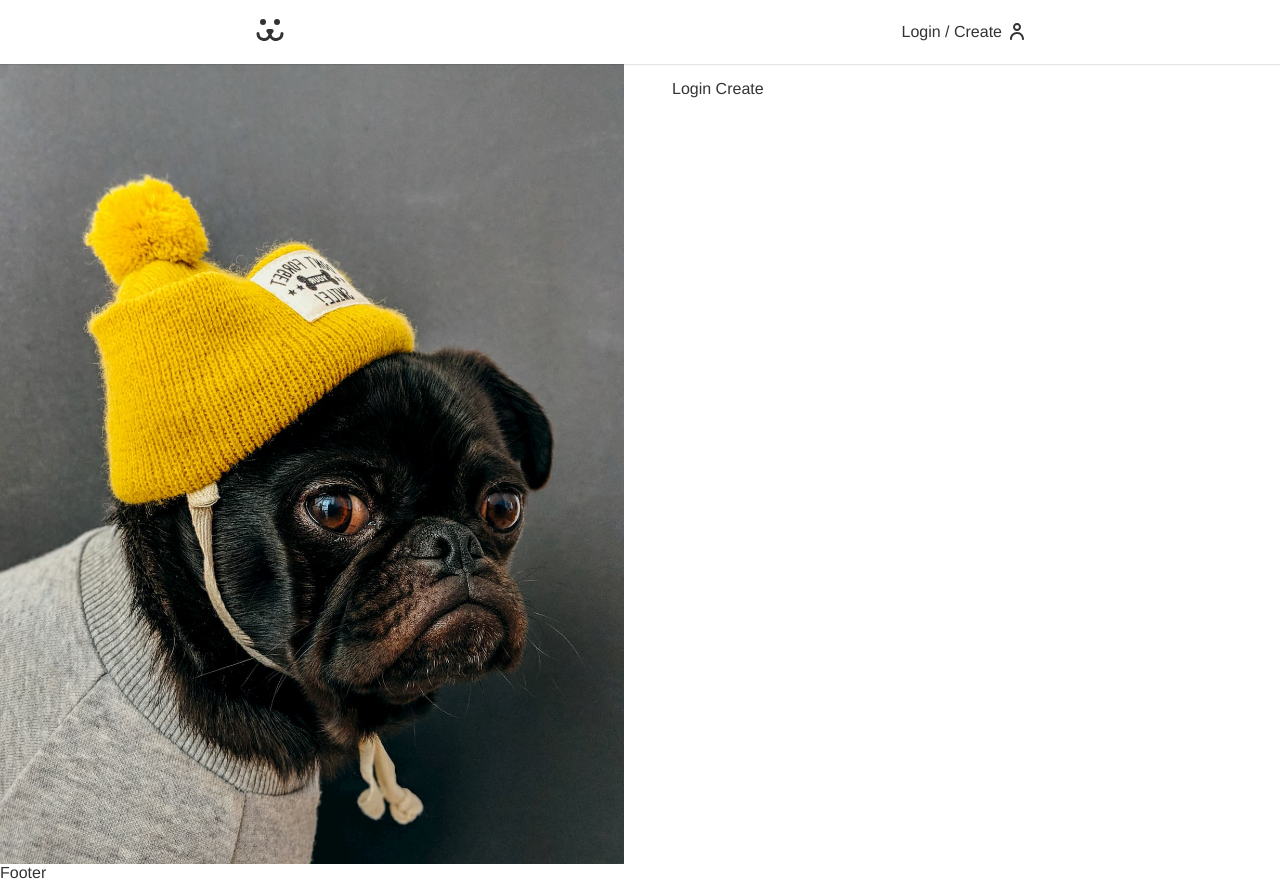
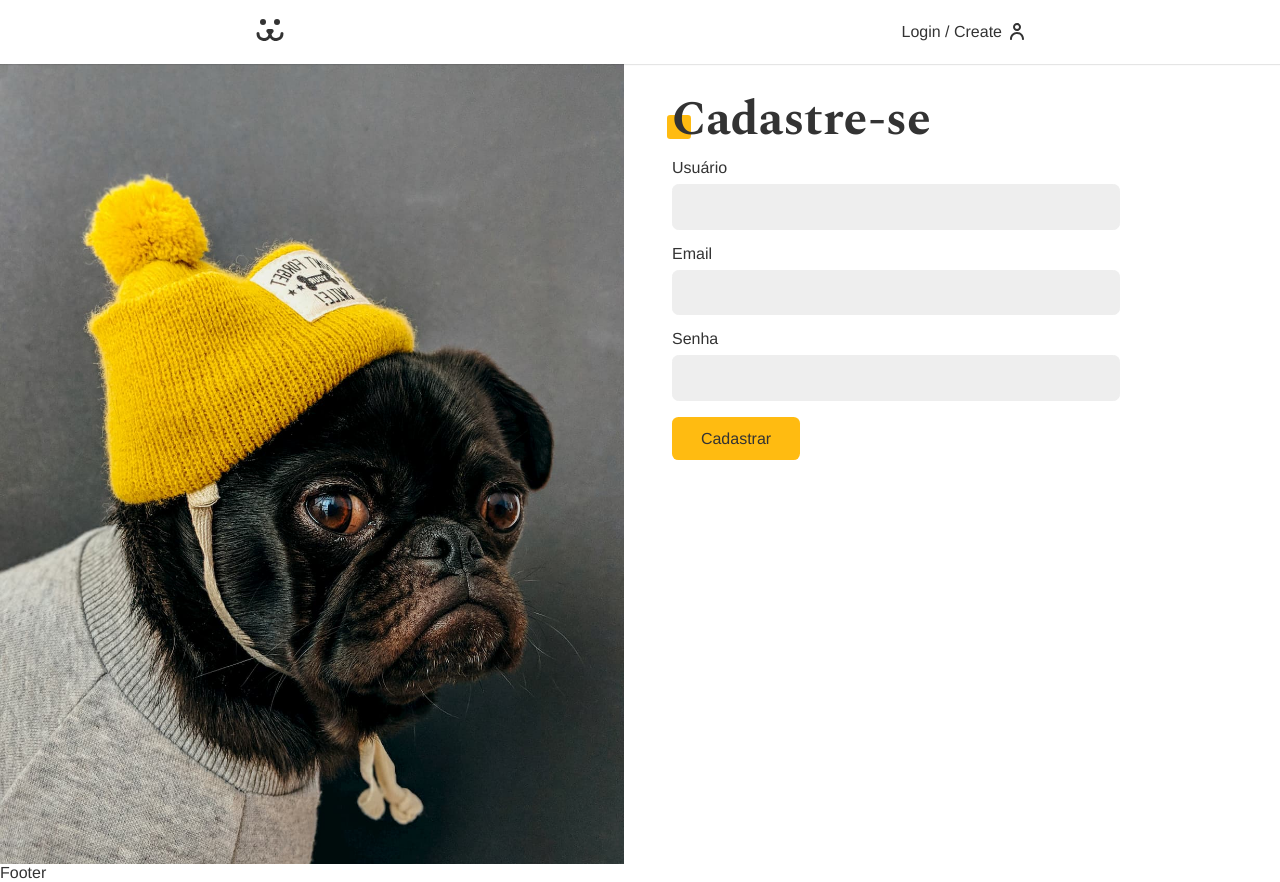
Before and after one commit to zoccalucas/dogs-react, a React (Vite) app: page /login/create in a window 1280 px wide. Built offline with nearby package versions, Linux system fonts and the light colour scheme.

Commit message:
feat: add create account

```diff
--- a/src/api.jsx
+++ b/src/Api.jsx
@@ -36,3 +36,16 @@
     },
   }
 }
+
+export function USER_POST(body) {
+  return {
+    url: API_URL + '/api/user',
+    options: {
+      method: 'POST',
+      headers: {
+        'Content-Type': 'application/json',
+      },
+      body: JSON.stringify(body),
+    },
+  }
+}
--- a/src/Components/Login/LoginCreate.jsx
+++ b/src/Components/Login/LoginCreate.jsx
@@ -1,10 +1,38 @@
 import React from 'react';
+import Button from '../Forms/Button';
+import Input from '../Forms/Input';
+import useForm from '../../Hooks/useForm';
+import { USER_POST } from '../../Api';
+import { UserContext } from '../../UserContext';
 
-function LoginCreate() {
+const LoginCreate = () => {
+  const username = useForm();
+  const email = useForm('email');
+  const password = useForm();
+
+  const { userLogin } = React.useContext(UserContext);
+
+  async function handleSubmit(event) {
+    event.preventDefault();
+    const { url, options } = USER_POST({
+      username: username.value,
+      email: email.value,
+      password: password.value,
+    });
+    const response = await fetch(url, options);
+    if(response.ok) userLogin(username.value, password.value);
+  }
+
   return (
-    <div>
-      Login Create
-    </div>
+    <section className="animeLeft">
+      <h1 className="title">Cadastre-se</h1>
+      <form onSubmit={handleSubmit}>
+        <Input label="Usuário" type="text" name="username" {...username} />
+        <Input label="Email" type="text" name="email" {...email} />
+        <Input label="Senha" type="password" name="password" {...password} />
+        <Button>Cadastrar</Button>
+      </form>
+    </section>
   )
 }
 
--- a/src/Hooks/useForm.jsx
+++ b/src/Hooks/useForm.jsx
@@ -5,6 +5,10 @@
     regex: /^(([^<>()[\]\\.,;:\s@"]+(\.[^<>()[\]\\.,;:\s@"]+)*)|.(".+"))@((\[[0-9]{1,3}\.[0-9]{1,3}\.[0-9]{1,3}\.[0-9]{1,3}\])|(([a-zA-Z\-0-9]+\.)+[a-zA-Z]{2,}))$/
     ,
     message: 'Preencha um e-mail válido',
+  },
+  password: {
+    regex: /^(?=.*\d)(?=.*[a-z])(?=.*[A-Z])[0-9a-zA-Z]{8,}$/,
+    message: 'A senha precisa ter 1 caracter maiusculo, 1 minusculo e 1 digito. Com no mínimo 8 caracteres.'
   }
 }
 
--- a/src/UserContext.jsx
+++ b/src/UserContext.jsx
@@ -1,5 +1,5 @@
 import React from 'react';
-import { TOKEN_POST, TOKEN_VALIDATE_POST, USER_GET } from './api';
+import { TOKEN_POST, TOKEN_VALIDATE_POST, USER_GET } from './Api';
 import { useNavigate } from 'react-router-dom';
 
 export const UserContext = React.createContext();
```
Also changed, not shown: src/Components/Forms/Button.module.css (line endings or trailing spaces), src/Components/Forms/Input.module.css (line endings or trailing spaces), src/Components/Login/Login.module.css (line endings or trailing spaces), src/Components/Login/LoginForm.module.css (line endings or trailing spaces).
